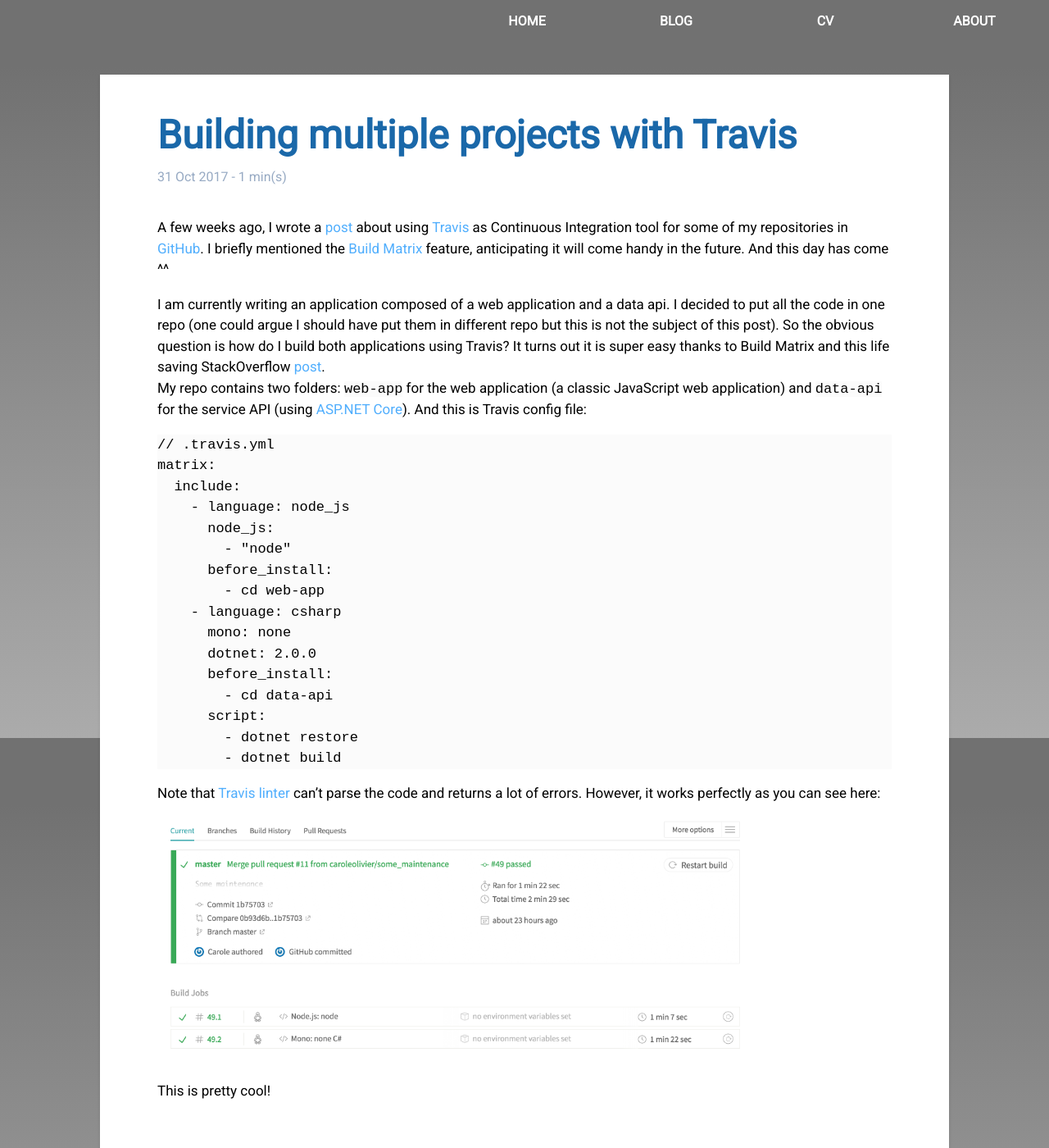
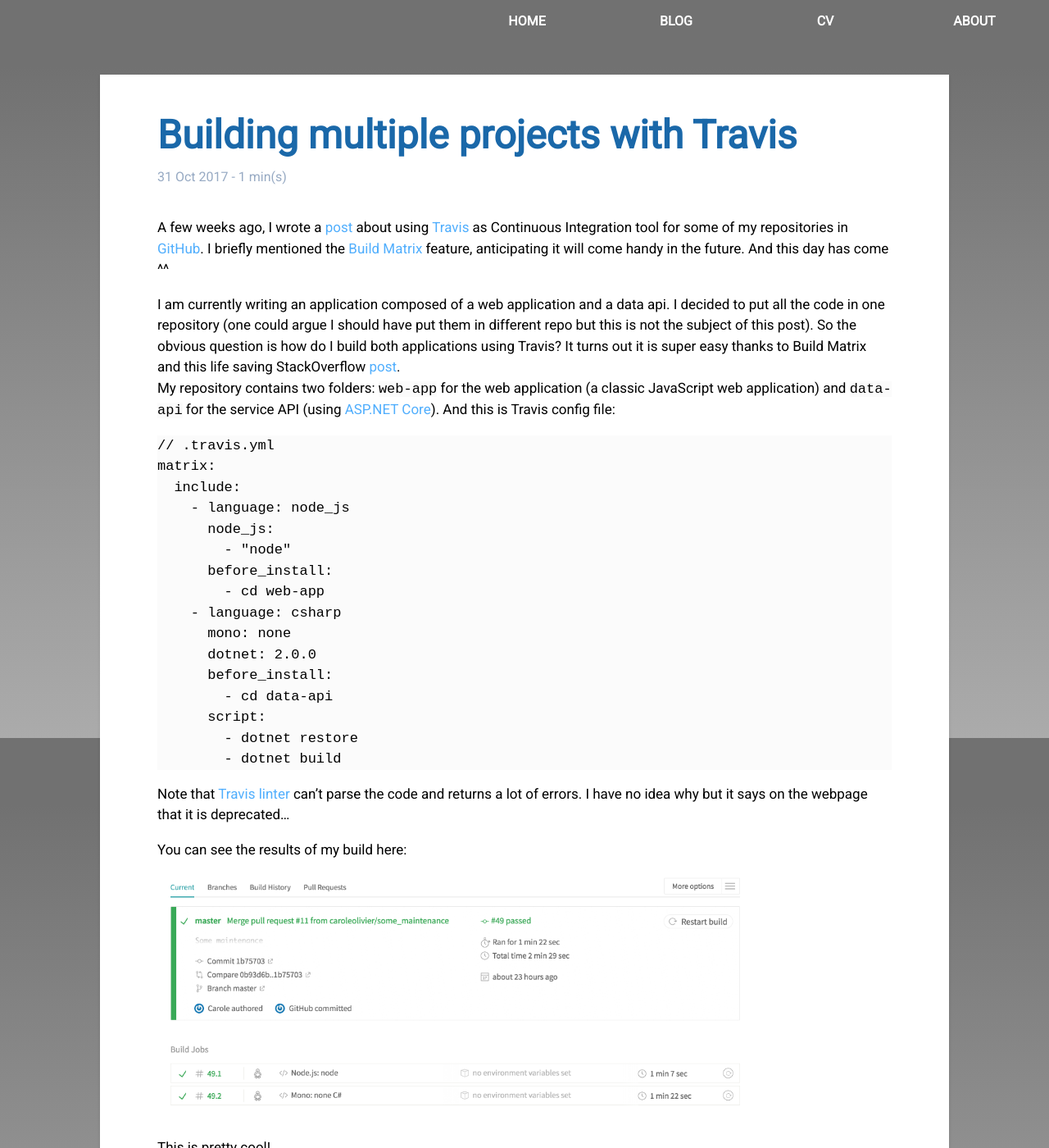
Before and after one commit to caroleolivier/caroleolivier.github.io, a Jekyll site: the page built from _posts/2017-10-31-building-multiple-project-with-travis.md, in a window 1280 px wide and 1400 px high. Shown: the whole window at 82% size. Built offline with Jekyll 4.4.1, drawn with Linux system fonts in a browser that asks for light colours.

Commit message:
address comments

````diff
--- a/_posts/2017-10-31-building-multiple-project-with-travis.md
+++ b/_posts/2017-10-31-building-multiple-project-with-travis.md
@@ -7,9 +7,9 @@ date: 2017-10-31
 A few weeks ago, I wrote a [post](https://caroleolivier.github.io/blog/2017/10/03/continuous-integration-in-github) about using [Travis](https://travis-ci.org/) as Continuous Integration tool for some of my repositories in [GitHub](https://github.com/). I briefly mentioned the [Build Matrix](https://docs.travis-ci.com/user/customizing-the-build/#Build-Matrix) feature, anticipating it will come handy in the future. And this day has come ^^
 
 
-I am currently writing an application composed of a web application and a data api. I decided to put all the code in one repo (one could argue I should have put them in different repo but this is not the subject of this post). So the obvious question is how do I build both applications using Travis? It turns out it is super easy thanks to Build Matrix and this life saving StackOverflow [post](https://stackoverflow.com/questions/27644586/how-to-set-up-travis-ci-with-multiple-languages).
+I am currently writing an application composed of a web application and a data api. I decided to put all the code in one repository (one could argue I should have put them in different repo but this is not the subject of this post). So the obvious question is how do I build both applications using Travis? It turns out it is super easy thanks to Build Matrix and this life saving StackOverflow [post](https://stackoverflow.com/questions/27644586/how-to-set-up-travis-ci-with-multiple-languages).
 <br/>
-My repo contains two folders: `web-app` for the web application (a classic JavaScript web application) and `data-api` for the service API (using [ASP.NET Core](https://docs.microsoft.com/en-us/aspnet/core/)). And this is Travis config file:
+My repository contains two folders: `web-app` for the web application (a classic JavaScript web application) and `data-api` for the service API (using [ASP.NET Core](https://docs.microsoft.com/en-us/aspnet/core/)). And this is Travis config file:
 
 ```
 // .travis.yml
@@ -29,7 +29,9 @@ matrix:
         - dotnet restore
         - dotnet build
 ```
-Note that [Travis linter](https://lint.travis-ci.org/) can't parse the code and returns a lot of errors. However, it works perfectly as you can see here:
+Note that [Travis linter](https://lint.travis-ci.org/) can't parse the code and returns a lot of errors. I have no idea why but it says on the webpage that it is deprecated...
+
+You can see the results of my build here:
 
 ![Travis Build Matrix]({{ "/assets/blog/travis_build_matrix.png" | absolute_url }}){:height="80%" width="80%"}
 
````
